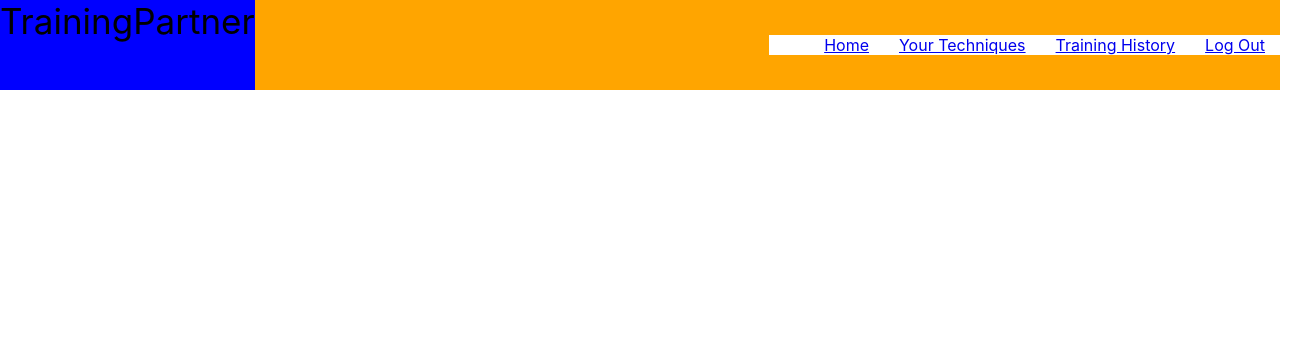
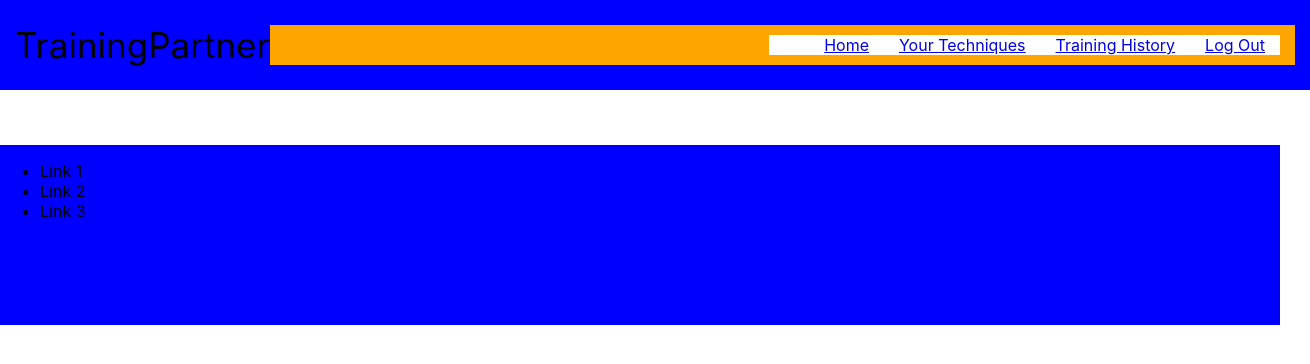
Before and after one commit to mercuryfillings/training-partner, a React (Create React App) app in the folder client/: page / in a window 1280 px wide. Shown: the top 364 px of the page, 1310 px wide, since content can reach past the window. Built offline with nearby package versions, Linux system fonts and the light colour scheme; no server answers.

Commit message:
Need a new branch. Styling work added.

```diff
--- a/client/src/App.js
+++ b/client/src/App.js
@@ -2,6 +2,7 @@ import React, { Component } from 'react';
 import './App.scss';
 import Header from './Components/Header/Header'
 import Main from './Components/Main/Main'
+import Footer from './Components/Footer/Footer'
 import { loginUser, registerUser, removeToken, verifyUser } from './Services/auth'
 
 export default class App extends Component {
@@ -48,6 +49,7 @@ export default class App extends Component {
           handleSignupSubmit={this.handleSignupSubmit}
           currentUser={this.state.currentUser}
         />
+        <Footer />
       </>
     );
   }
--- a/client/src/Components/DesktopNav/desktopNav.scss
+++ b/client/src/Components/DesktopNav/desktopNav.scss
@@ -1,6 +1,8 @@
 .nav-container {
   display: flex;
-  width: 100%;
+  height: 40px;
+  align-self: center;
+  width: 90%;
   background-color: orange;
   justify-content: flex-end;
   align-items: center;
@@ -8,6 +10,7 @@
   background-color: white;
   list-style: none;
   display: flex;
+  margin: 15px;
   .nav-link {
     margin: 0 15px;
   }
--- a/client/src/Components/Footer/Footer.jsx
+++ b/client/src/Components/Footer/Footer.jsx
@@ -1,9 +1,14 @@
 import React from 'react'
+import './Footer.scss'
 
 export default function Footer() {
   return (
-    <div>
-      Hello World
-    </div>
+    <footer className="footer">
+      <ul>
+        <li>Link 1</li>
+        <li>Link 2</li>
+        <li>Link 3</li>
+      </ul>
+    </footer>
   )
 }
--- /dev/null
+++ b/client/src/Components/Footer/Footer.scss
@@ -0,0 +1,8 @@
+.footer {
+  height: 180px;
+  width: 100vw;
+  background-color: blue;
+  display: flex;
+  position: absolute;
+  margin: 30px 0 0 0;
+}
--- a/client/src/Components/Header/Header.scss
+++ b/client/src/Components/Header/Header.scss
@@ -22,13 +22,16 @@ $logo : 35px;
 // $o-fFamily : "Arial","Farah"
 
 .header {
-  height: 90px;
+  height: 60px;
   width: 100vw;
   background-color: blue;
   display: flex;
+  padding: 15px;
+  margin: 0 0 25px 0;
   .logo {
     font-size: $logo;
     justify-self: flex-start;
+    align-self: center;
   }
   .burger-display {
     display: flex;
@@ -42,6 +45,7 @@ $logo : 35px;
     }
     .desktop-display {
       display: flex;
+      align-self: center;
     }
 
   }
--- a/client/src/Components/Main/Main.jsx
+++ b/client/src/Components/Main/Main.jsx
@@ -10,8 +10,9 @@ import ShowTraining from '../ShowTraining/ShowTraining'
 import UpdateTraining from '../UpdateTraining/UpdateTraining'
 import CreateTraining from '../CreateTraining/CreateTraining'
 import { getAllTechs, getOneTech, createTech, updateTech, deleteTech } from '../../Services/techniques'
-import { getAllTrainings, getOneTraining, createTraining, updateTraining, deleteTraining } from '../../Services/trainings'
+import { getAllTrainings, createTraining, updateTraining, deleteTraining } from '../../Services/trainings'
 import Home from '../Home/Home'
+import Footer from '../Footer/Footer'
 
 
 export default class Main extends Component {
@@ -167,7 +168,6 @@ export default class Main extends Component {
             putTechnique={this.putTechnique}
           />
         }} />
-
       </main>
     )
   }
```
